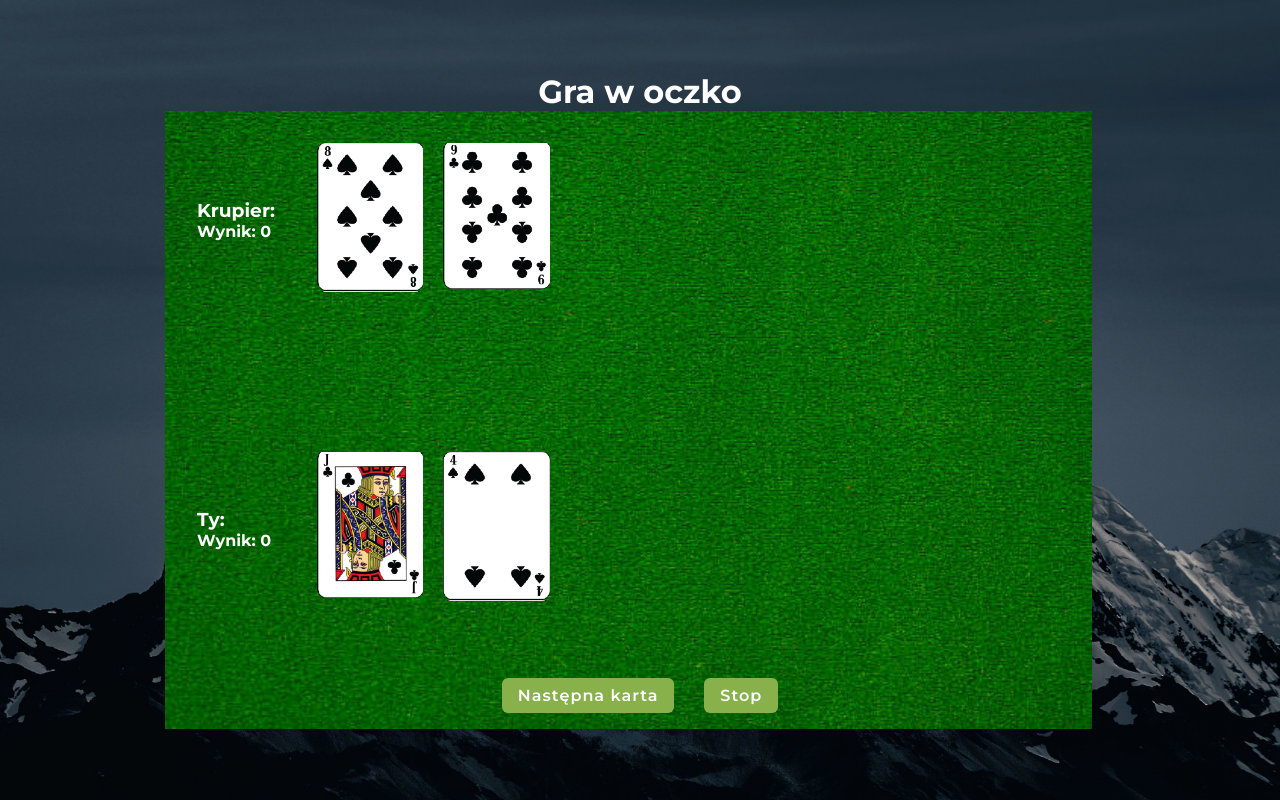
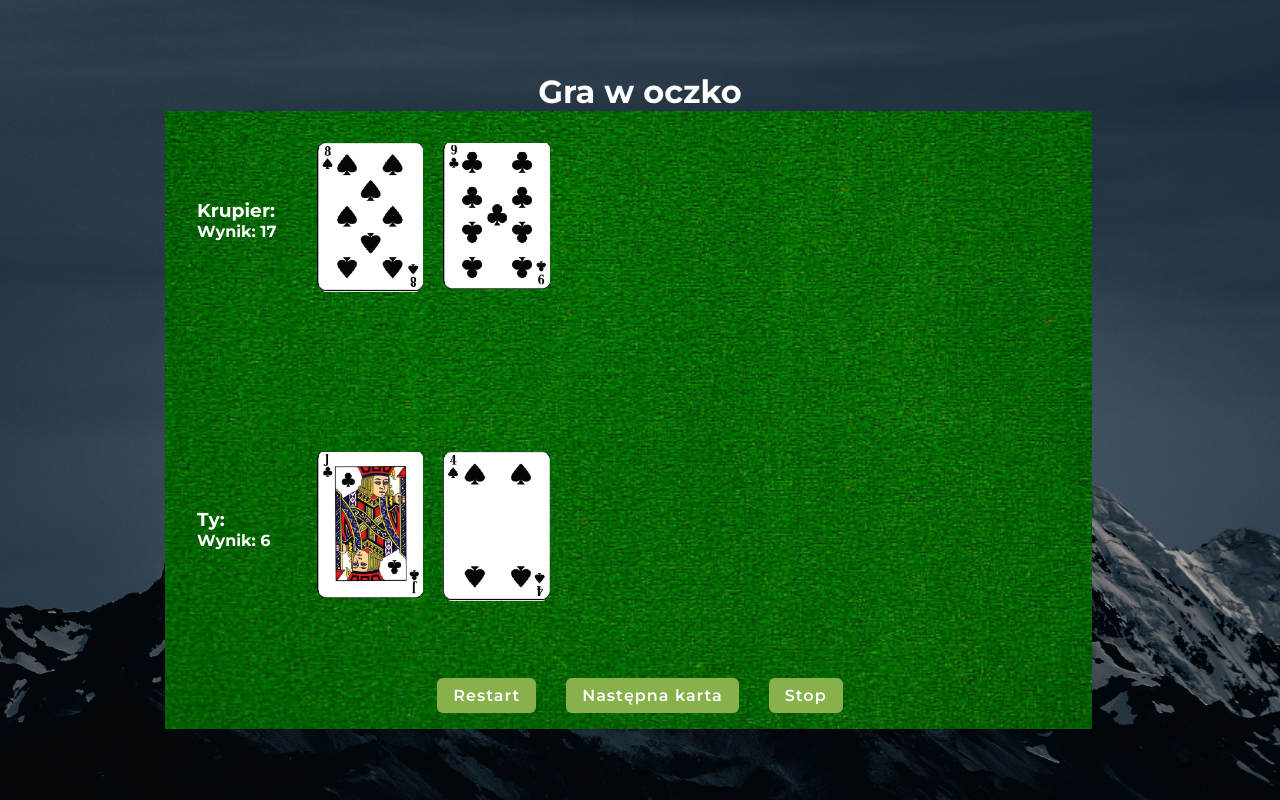
Before and after one commit to jacok1ng/blog, a PHP site: page /cards.php in a window 1280 px wide. Run offline with PHP 8.4, Linux system fonts and the light colour scheme; the visitor is signed in with stand-in values (Sample User, id 1).

Commit message:
End cards game

```diff
--- a/card.css
+++ b/card.css
@@ -37,6 +37,8 @@ main {
   display: flex;
   align-items: center;
   padding: 2rem 2rem;
+  flex-wrap: wrap;
+  max-width: 950px;
 }
 
 .card {
@@ -82,3 +84,25 @@ h3 {
 .styled-button:hover {
   background-color: hsl(84, 40%, 35%);
 }
+
+.lose {
+  background-color: red;
+}
+
+.win {
+  background-color: green;
+}
+
+.draw {
+  background-color: hsl(39, 100%, 40%);
+}
+
+.info-box {
+  padding: 1rem 1rem;
+  margin: 1rem 0;
+  border-radius: 5px;
+}
+
+.info-box p {
+  font-weight: 600;
+}
--- a/cards.php
+++ b/cards.php
@@ -6,6 +6,11 @@
   $krupierKarty = array();
   $graczKarty = array();
   $nextCard = 4;
+
+  // 1 - init
+  // 2- gracz dobiera
+  // 3 - krupier dobiera
+  // 4 - idle
 
   for ($i = 0; $i < 4; $i++) {
     for ($j = 2; $j <= 14; $j++) {
@@ -32,35 +37,112 @@
       }
 
       $index = $j;
-      if($j == 11) $index = "J";
-      if($j == 12) $index = "Q";
-      if($j == 13) $index = "K";
-      if($j == 14) $index = "A";
+      $score = $j;
+      if($j == 11) {
+        $index = "J";
+        $score = 2;
+      }
+      if($j == 12) {
+        $index = "Q";
+        $score = 3;
+      }
+      if($j == 13) {
+        $index = "K";
+        $score = 4;
+      }
+      if($j == 14) {
+        $index = "A";
+        $score = 11;
+      }
 
-      array_push($cards, $type.$index.".png");
+      array_push($cards, [$type.$index.".png", $score]);
     }
   }
   shuffle($cards);
-  if($_SESSION["CARD_STATUS"] != "INIT") {
+  $state = isset($_GET['state']) ? $_GET['state'] : $_SESSION['CARD_STATUS'];
+  if($state != "INIT" && $state != '1') {
     $cards = $_SESSION["CARDS"];
+    $nextCard = $_SESSION["NASTEPNA_KARTA"];
     $krupierWynik = empty($_SESSION["KRUPIER_WYNIK"]) ? 0 : $_SESSION["KRUPIER_WYNIK"];
     $graczWynik = empty($_SESSION["GRACZ_WYNIK"]) ? 0 : $_SESSION["GRACZ_WYNIK"];
     $krupierKarty = $_SESSION["KRUPIER_KARTY"];
     $graczKarty = $_SESSION["GRACZ_KARTY"];
+    if($state == '2'){
+      array_push($graczKarty, $cards[$nextCard]);
+      $graczWynik += $cards[$nextCard][1];
+      $_SESSION["NASTEPNA_KARTA"] = $nextCard + 1;
+      $_SESSION['GRACZ_KARTY'] = $graczKarty;
+      $_SESSION['GRACZ_WYNIK'] = $graczWynik;
+    }
+    else if($state == '3'){
+      for($i = 0; $i < 10; $i++){
+        if($krupierWynik < 16){
+          array_push($krupierKarty, $cards[$nextCard]);
+          $krupierWynik += $cards[$nextCard][1];
+          $_SESSION["NASTEPNA_KARTA"] = $nextCard + 1;
+          $_SESSION['KRUPIER_KARTY'] = $krupierKarty;
+          $_SESSION['KRUPIER_WYNIK'] = $krupierWynik;
+          $nextCard++;
+        }
+        else
+          break;
+      }
+    }
   }
   else {
     array_push($krupierKarty, $cards[0]);
     array_push($krupierKarty, $cards[2]);
+    $krupierWynik = $cards[0][1] + $cards[2][1];
 
     array_push($graczKarty, $cards[1]);
     array_push($graczKarty, $cards[3]);
+    $graczWynik = $cards[1][1] + $cards[3][1];
 
     $_SESSION["CARDS"] = $cards;
-    $_SESSION["CARD_STATUS"] = "STARTED";
-    $_SESSION["GRACZ_WYNIK"] = 0;
+    $_SESSION["CARD_STATUS"] = "IDLE";
+    $_SESSION["NASTEPNA_KARTA"] = $nextCard;
+    $_SESSION["GRACZ_WYNIK"] = $graczWynik;
     $_SESSION["GRACZ_KARTY"] = $graczKarty;
-    $_SESSION["KRUPIER_WYNIK"] = 0;
+    $_SESSION["KRUPIER_WYNIK"] = $krupierWynik;
     $_SESSION["KRUPIER_KARTY"] = $krupierKarty;
+  }
+
+  function displayButtons(){
+    $stage = isset($_GET['state']) ? $_GET['state'] : $_SESSION['CARD_STATUS'];
+    if($_SESSION["GRACZ_WYNIK"] > 21){
+      echo '<div class="lose info-box">';
+      echo '<p>Przegrałeś! Spróbuj ponownie!</p>';
+      echo '</div>';
+    }
+    else{
+      if($stage == '3'){
+        if($_SESSION["KRUPIER_WYNIK"] > 21){
+          echo '<div class="win info-box">';
+          echo '<p>Wygrałeś! Gratulacje!</p>';
+          echo '</div>';
+        }
+        else if($_SESSION["KRUPIER_WYNIK"] == $_SESSION["GRACZ_WYNIK"]){
+          echo '<div class="draw info-box">';
+          echo '<p>Remis!</p>';
+          echo '</div>';
+        }
+        else if($_SESSION["KRUPIER_WYNIK"] <= 21 && ($_SESSION["KRUPIER_WYNIK"] > $_SESSION["GRACZ_WYNIK"]))
+        {
+          echo '<div class="lose info-box">';
+          echo '<p>Przegrałeś! Spróbuj ponownie!</p>';
+          echo '</div>';
+        }
+        else{
+          echo '<div class="win info-box">';
+          echo '<p>Wygrałeś! Gratulacje!</p>';
+          echo '</div>';
+        }
+      }
+      else{
+        echo '<a href="./cards.php?state=2"><button class="styled-button">Następna karta</button></a>';
+        echo '<a href="./cards.php?state=3"><button class="styled-button">Stop</button></a>';
+      }
+    }
   }
 ?>
 
@@ -91,7 +173,7 @@
           <div class="cards">
             <?php
               for($i = 0; $i < count($krupierKarty); $i++)
-                echo "<img src='./assets/cards/", $krupierKarty[$i], "' alt='card' class='card'>";
+                echo "<img src='./assets/cards/", $krupierKarty[$i][0], "' alt='card' class='card'>";
             ?>
           </div>
         </div>
@@ -103,13 +185,20 @@
           <div class="cards">
             <?php
               for($i = 0; $i < count($graczKarty); $i++)
-                echo "<img src='./assets/cards/", $graczKarty[$i], "' alt='card' class='card'>";
+                echo "<img src='./assets/cards/", $graczKarty[$i][0], "' alt='card' class='card'>";
             ?>
           </div>
         </div>
         <div class="buttons">
-          <button class="styled-button">Następna karta</button>
-          <button class="styled-button">Stop</button>
+          <a href="./cards.php?state=1"><button class="styled-button">Restart</button></a>
+          <!-- <a href="./cards.php?state=2"><button class="styled-button">Następna karta</button></a>
+          <a href="./cards.php?state=3"><button class="styled-button">Stop</button></a> -->
+          <!-- <div class="lose">
+            <p>Przegrałeś! Spróbuj ponownie!</p>
+          </div> -->
+          <?php
+            displayButtons();
+          ?>
         </div>
       </div>
     </main>
```
